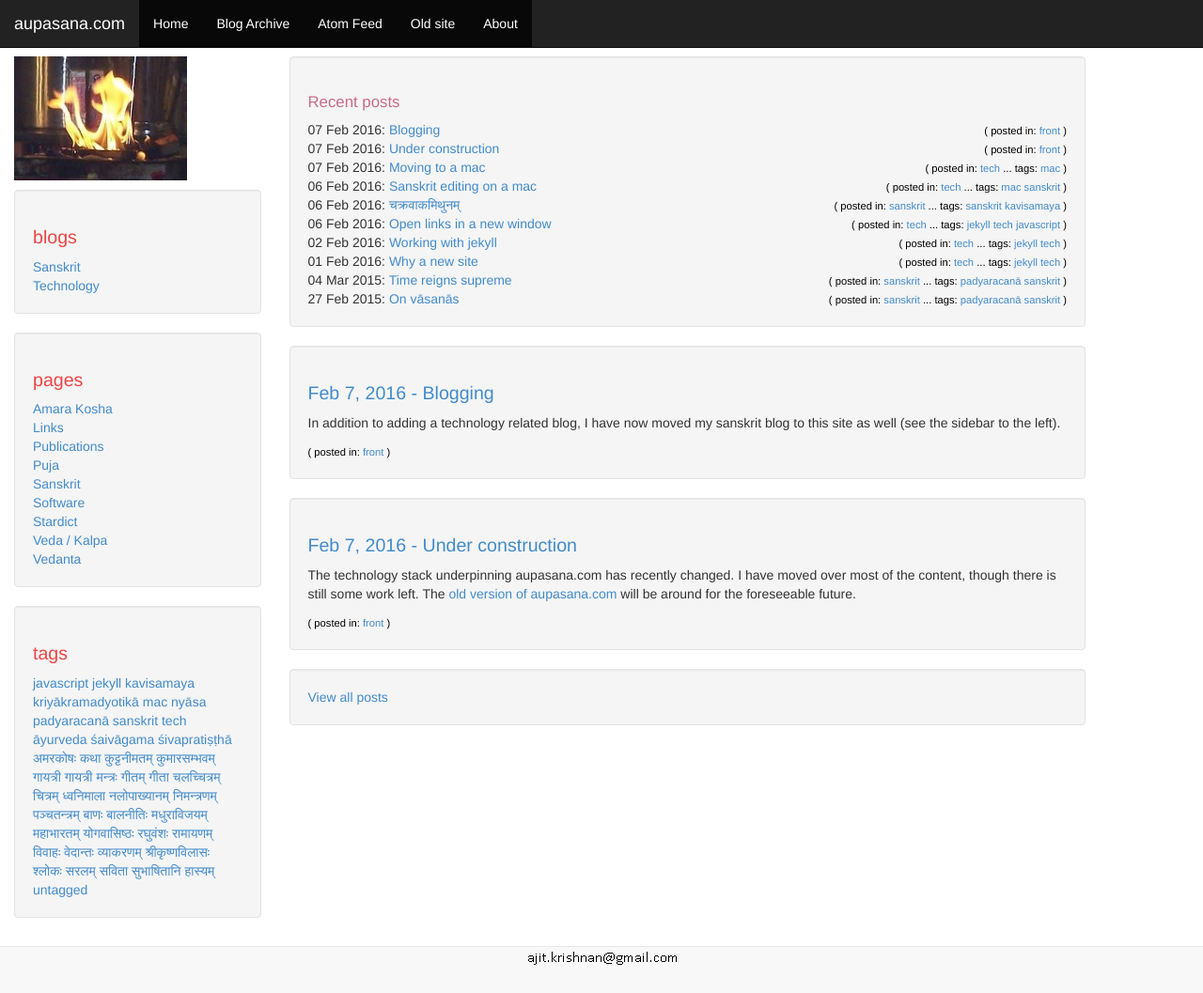
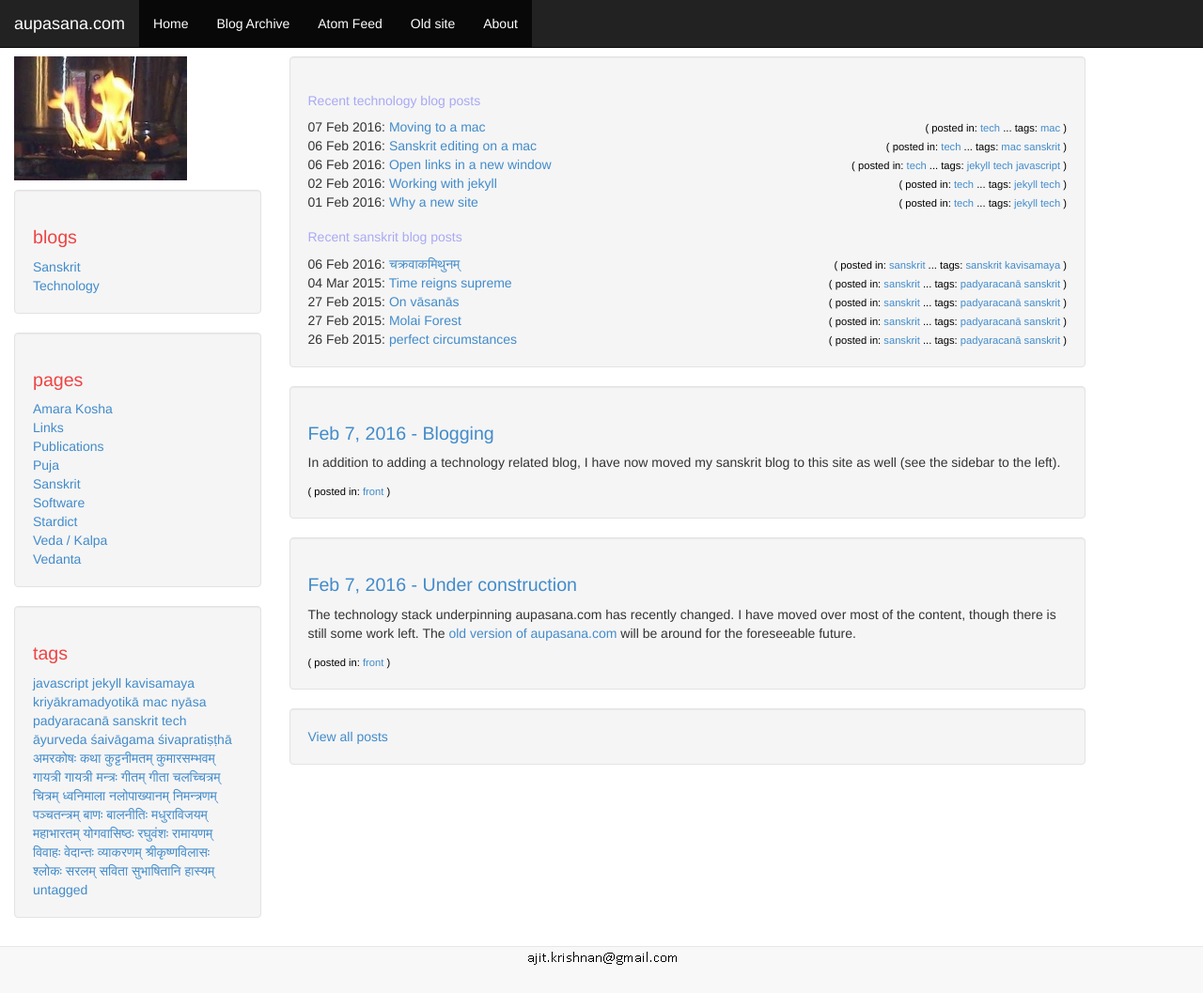
Before and after one commit to aupasana/aupasana.github.io, a Jekyll site: the page built from index.html, in a window 1280 px wide and 1057 px high. Shown: the whole window at 94% size. Built offline with Jekyll 4.4.1, drawn with Linux system fonts in a browser that asks for light colours.

Commit message:
index.html: Show 5 recent posts from each blog

```diff
--- a/index.html
+++ b/index.html
@@ -6,12 +6,21 @@ title: Front page
 
 <div class="article">
 	<div class="well">
-		<h2>Recent posts</h2>
-	    {% for post in site.posts limit:10 %}
+		<h3>Recent technology blog posts</h3>
+			{% for post in site.categories["tech"] limit:5 %}
 				{{ post.date | date_to_string }}: <a href="{{ site.baseurl}}{{ post.url }}">{{ post.title }}</a>
 				<span class="float-right">
 					{% include tags-and-categories.html %}
 				</span><br/>
 	    {% endfor %}
+
+			<h3>Recent sanskrit blog posts</h3>
+			{% for post in site.categories["sanskrit"] limit:5 %}
+				{{ post.date | date_to_string }}: <a href="{{ site.baseurl}}{{ post.url }}">{{ post.title }}</a>
+				<span class="float-right">
+					{% include tags-and-categories.html %}
+				</span><br/>
+	    {% endfor %}
+
 	</div>
 </div>
```
